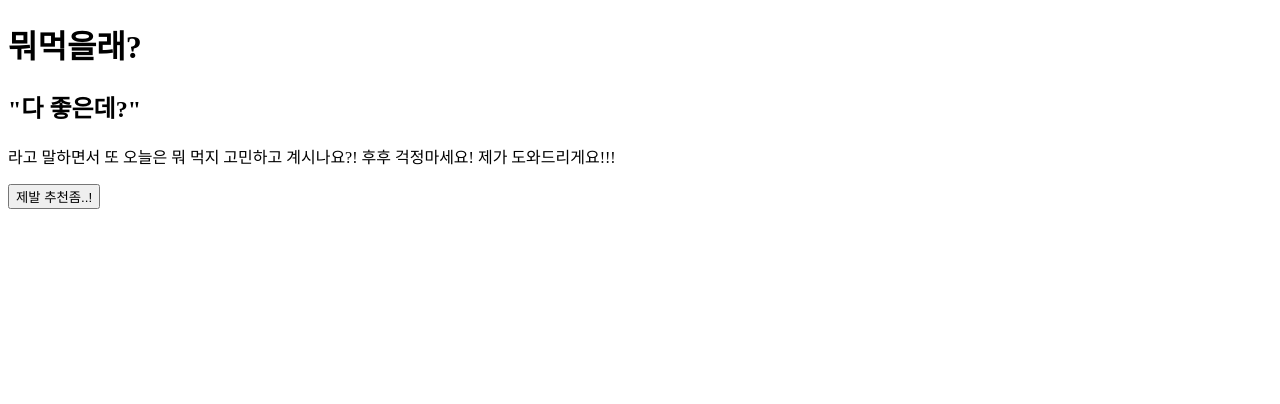
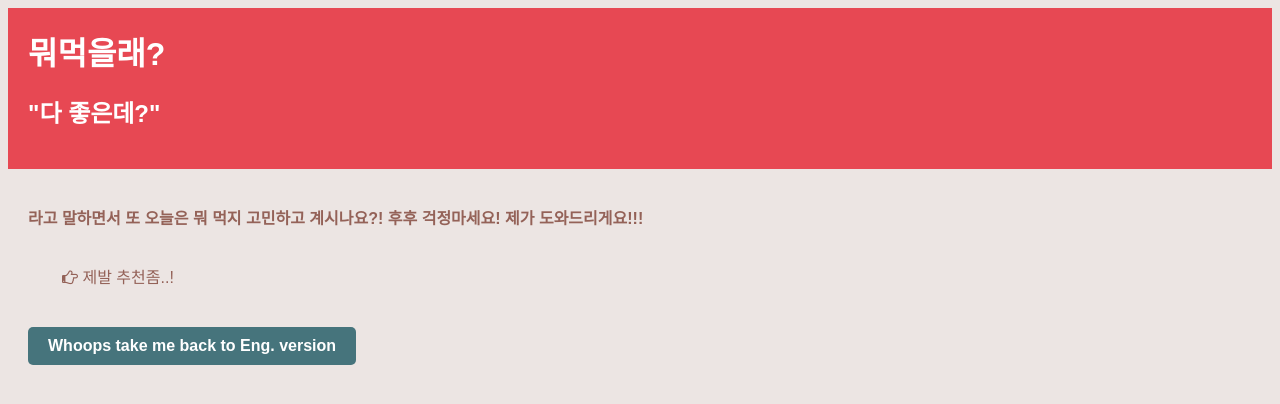
Before and after one commit to naim-kim/what-do-you-want-to-eat, a plain HTML site: page kor_ver.html in a window 1280 px wide. Drawn offline with Linux system fonts and the light colour scheme.

Commit message:
:shirt: Update: add style.css

```diff
--- a/kor_ver.html
+++ b/kor_ver.html
@@ -4,8 +4,15 @@
 <head>
     <meta charset="UTF-8">
     <meta name="viewport" content="width=device-width, initial-scale=1.0">
+
+    <!-- Font Awesome Icon Library -->
+    <link
+      rel="stylesheet"
+      href="https://cdnjs.cloudflare.com/ajax/libs/font-awesome/4.7.0/css/font-awesome.min.css"
+    />
+
     <title> 뭐먹을래?</title>
-    <link rel="stylesheet" href="style.css">
+    <link rel="stylesheet" href="styles.css">
 </head>
 
 <body>
@@ -19,9 +26,13 @@
             <p>라고 말하면서 또 오늘은 뭐 먹지 고민하고 계시나요?!
                 후후 걱정마세요! 제가 도와드리게요!!!
             </p>
-            <button onclick="recommendFood()"> 제발 추천좀..!</button>
+            <button onclick="recommendFood()"><i class="fa fa-hand-o-right" aria-hidden="true"></i> 제발 추천좀..!</button>
             <p id="recommendation"></p>
         </section>
+
+        <div>
+            <a href="index.html" class="button" >Whoops take me back to Eng. version </a>
+        </div>
     </main>
 
     <footer>
--- a/styles.css
+++ b/styles.css
@@ -1,18 +1,66 @@
+/*
+#c5b8cd lavender
+#ece5e3 grayish beige
+#946258 coffee brown
+#e74853 dark pink
+#46747c deep aquamarine
+https://icolorpalette.com/imagepalette/color-palette-ideas-from-chili-pepper-local-food-vegetable-image#google_vignette
+*/
 body {
-    font-family: Arial, Helvetica, sans-serif;
+  background-color: #ece5e3;
+  font-family: Arial, sans-serif;
+  color: #946258;
+  font-weight: bold;
 }
+
+header {
+  background-color: #e74853;
+  color: #fff;
+  padding: 20px;
+}
+
 h1 {
-    font-size: 2em;
+  margin: 0; /* Remove default margin for h1 */
 }
-h2 {
-    font-size: 1.5em;
+
+main {
+  padding: 20px; /* Add padding to the main content */
 }
-p {
-    font-size: 1em;
+
+section {
+  margin-bottom: 20px; /* Add margin below each section */
 }
+
 button {
-    font-size: 1em;
+    background-color: #ece5e3;
+    border: none;
+    color: #946258;
+    padding: 15px 32px;
+    text-align: center;
+    text-decoration: none;
+    display: inline-block;
+    font-size: 16px;
+    margin: 4px 2px;
+    cursor: pointer;
+    border: none;
 }
-#recommendation {
-    font-size: 1.2em;
+
+button:hover {
+  font-weight: 900;
 }
+
+
+.button {
+  display: inline-block;
+  padding: 10px 20px;
+  background-color: #46747c;
+  color: white;
+  text-decoration: none;
+  border: none;
+  border-radius: 5px;
+  transition: background-color 0.3s ease;
+}
+
+.button:hover {
+  background-color: #f295a7;
+}
```
Also changed, not shown: index.html (+11 -2 lines).
